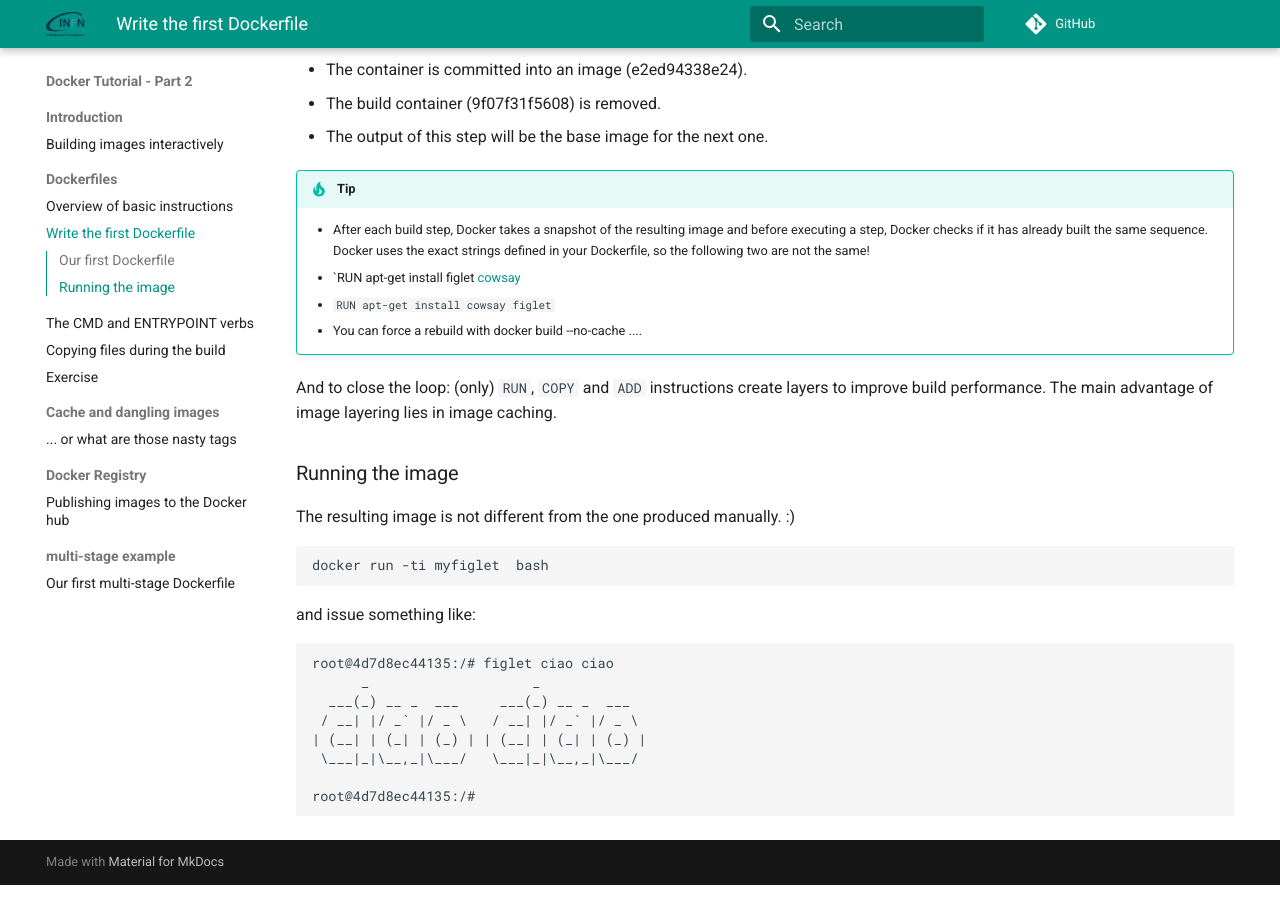
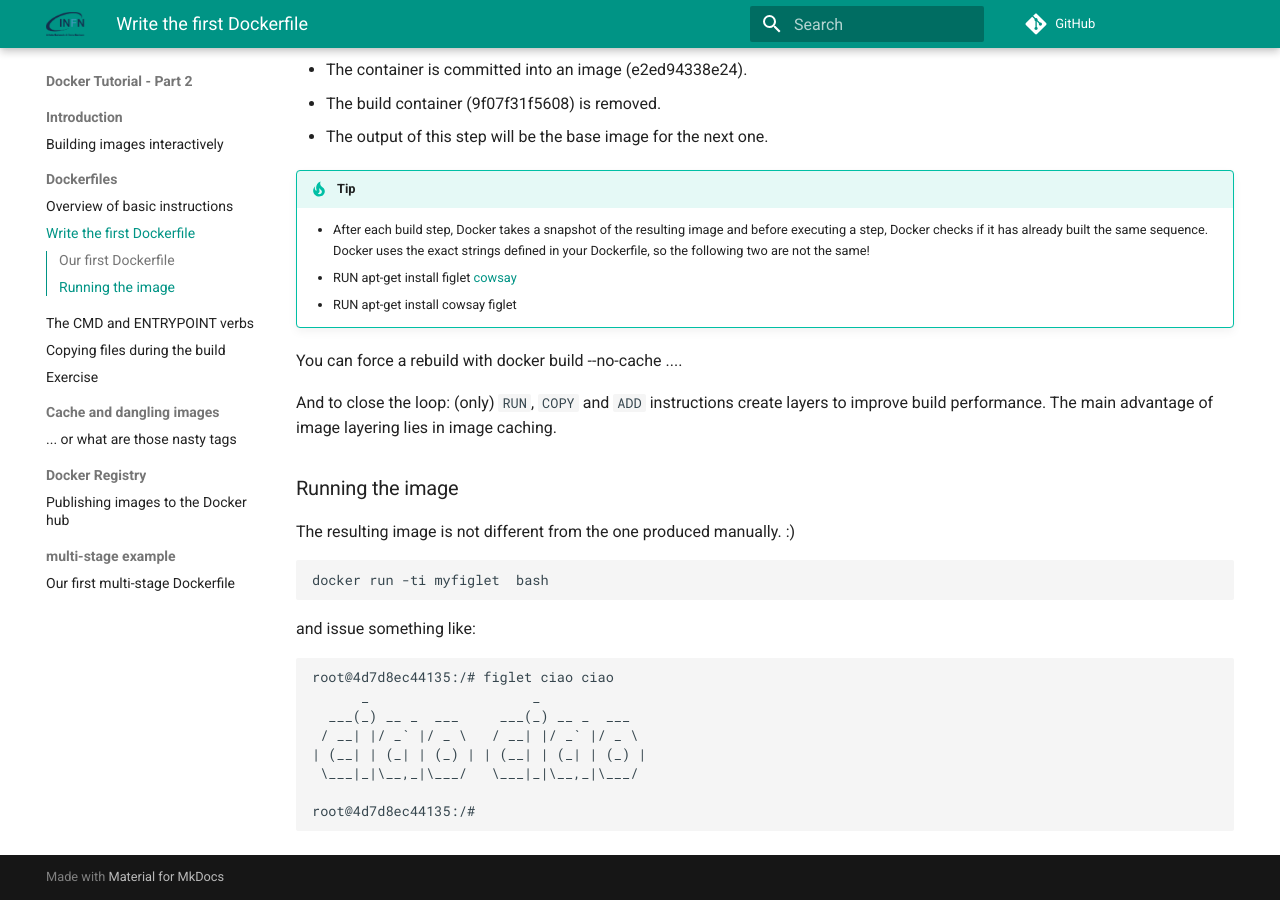
Before and after one commit to spigad/docker-tutorial, an MkDocs documentation site: the page built from docs/dockerfile/first-dockerfile.md, in a window 1280 px wide and 900 px high, scrolled down 2198 px. Built offline with MkDocs 1.6.1 and Material for MkDocs 9.7.7, drawn with Linux system fonts in a browser that asks for light colours; comment, search, counter and statistics services are not loaded.

```diff
--- a/docs/dockerfile/first-dockerfile.md
+++ b/docs/dockerfile/first-dockerfile.md
@@ -96,9 +96,10 @@ A container (9f07f31f5608) is created from the base image.
 !!! tip
     - After each build step, Docker takes a snapshot of the resulting image and before executing a step, Docker checks if it has already built the same sequence.
     Docker uses the exact strings defined in your Dockerfile, so the following two are not the same!
-    - `RUN apt-get install figlet [cowsay](https://cran.r-project.org/web/packages/cowsay/vignettes/cowsay_tutorial.html)
-    - `RUN apt-get install cowsay figlet`
-    - You can force a rebuild with docker build --no-cache ....
+    - RUN apt-get install figlet [cowsay](https://cran.r-project.org/web/packages/cowsay/vignettes/cowsay_tutorial.html)
+    - RUN apt-get install cowsay figlet
+
+You can force a rebuild with docker build --no-cache ....
 
 And to close the loop: (only) `RUN`, `COPY` and `ADD` instructions create layers to improve build performance. The main advantage of image layering lies in image caching.
 
```
